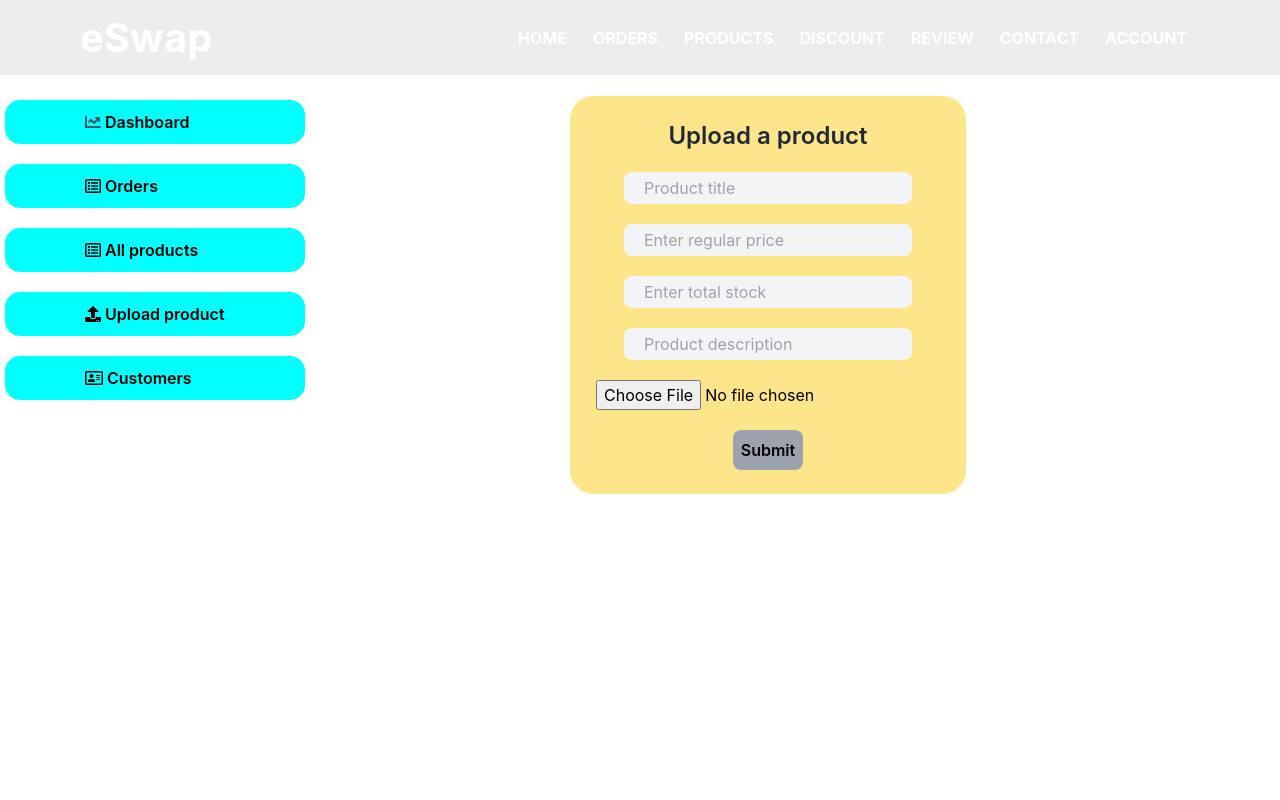
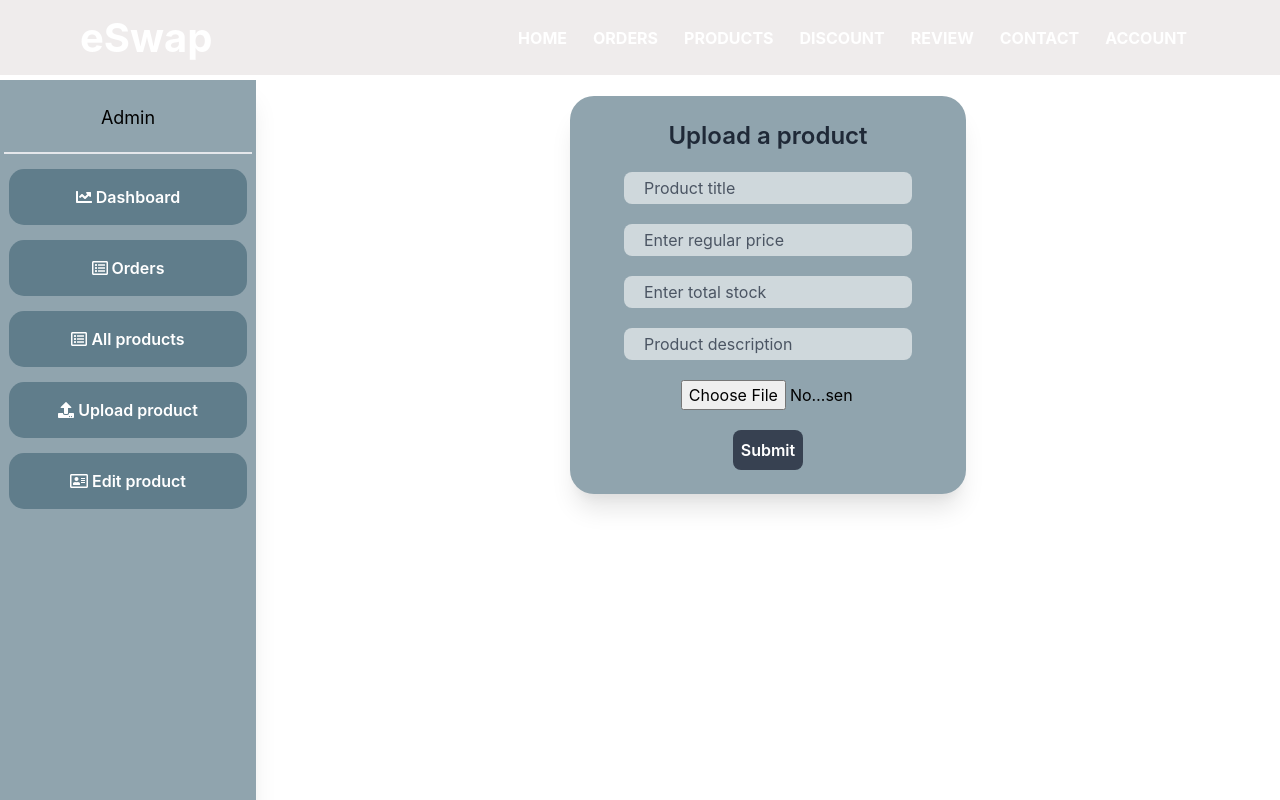
Before and after one commit to abidnuri/a2wist-commerce, a React (Create React App) app: page /dashboard/uploadproduct in a window 1280 px wide. Shown: the top 800 px of the page. Built offline with nearby package versions, Linux system fonts and the light colour scheme; no server answers.

Commit message:
dashboard update

```diff
--- a/src/Components/Dashboard/AdminDashboard/AdminDashboard.js
+++ b/src/Components/Dashboard/AdminDashboard/AdminDashboard.js
@@ -11,11 +11,11 @@ const AdminDashboard = () => {
             <Sidebar />
             <div className="p-4 lg:w-4/5 w-screen">
                 <Switch>
-                    {/* <Route exact path="/dashboard/" component={UploadProduct} /> */}
-                    <Route exact path="/dashboard/uploadproduct" component={UploadProduct} />
                     <Route exact path="/dashboard/" component={UploadProduct} />
-                    <Route exact path="/dashboard/orders" component={Orders} />
-                    <Route exact path="/dashboard/allproducts" component={AllProducts} />
+                    <Route path="/dashboard/uploadproduct" component={UploadProduct} />
+                    <Route path="/dashboard/orders" component={Orders} />
+                    <Route path="/dashboard/allproducts" component={AllProducts} />
+                    <Route path="/dashboard/allproducts" component={AllProducts} />
                 </Switch>
             </div>
         </div>
--- a/src/Components/Dashboard/AdminDashboard/UploadProduct.js
+++ b/src/Components/Dashboard/AdminDashboard/UploadProduct.js
@@ -6,17 +6,21 @@ const UploadProduct = () => {
         console.log(e.target.name);
         e.preventDefault();
     }
+    const customStyle ={
+        backgroundColor: '#cfd8dc'
+    }
     return (
-        <div className="m-auto bg-yellow-200 lg:w-2/5 p-6 rounded-3xl w-full">
+        <div className="m-auto bg-gray-100 lg:w-2/5 p-6 rounded-3xl w-full shadow-xl" style={{backgroundColor: '#90a4ae'}}>
             <h1 className="text-2xl font-semibold text-gray-800">Upload a product</h1>
                 <form onSubmit={handleSubmit} >
 
-                    <input type="text" name="title" className="px-5 bg-gray-100 rounded-lg h-8 block m-auto my-5 focus:outline-none" placeholder="Product title" />
-                    <input type="number" name="price" className="px-5 bg-gray-100 rounded-lg h-8 block m-auto my-5 focus:outline-none" placeholder="Enter regular price" />
-                    <input type="number" name="stock" className="px-5 bg-gray-100 rounded-lg h-8 block m-auto my-5 focus:outline-none" placeholder="Enter total stock" />
-                    <input type="text" name="description" className="px-5 bg-gray-100 rounded-lg h-8 block m-auto my-5 focus:outline-none" placeholder="Product description" />
-                    <input type="file" name="product_img" placeholder="upload product sample image" className="block m-auto my-5 focus:outline-none" />
-                    <button className="bg-gray-400 p-2 font-semibold rounded-lg hover:bg-green-500 hover:text-white transition duration-300 ease-in-out">Submit</button>
+                    <input type="text" name="title" className="px-5 rounded-lg h-8 block m-auto my-5 focus:outline-none placeholder-gray-600" style={customStyle} placeholder="Product title" />
+                    <input type="number" name="price" className="px-5 rounded-lg h-8 block m-auto my-5 focus:outline-none placeholder-gray-600" style={customStyle} placeholder="Enter regular price" />
+                    <input type="number" name="stock" className="px-5 rounded-lg h-8 block m-auto my-5 focus:outline-none placeholder-gray-600" style={customStyle} placeholder="Enter total stock" />
+                    <input type="text" name="description" className="px-5 rounded-lg h-8 block m-auto my-5 focus:outline-none placeholder-gray-600" style={customStyle} placeholder="Product description" />
+
+                    <input type="file" name="product_img" placeholder="upload product sample image" className="block m-auto my-5 focus:outline-none mx-auto w-1/2" />
+                    <button className="bg-gray-700 text-white p-2 font-semibold rounded-lg hover:bg-green-500 hover:text-white transition duration-300 ease-in-out">Submit</button>
 
                 </form>
         </div>
--- /dev/null
+++ b/src/Components/Dashboard/AdminLogin/AdminLogin.js
@@ -0,0 +1,11 @@
+import React from 'react';
+
+const AdminLogin = () => {
+    return (
+        <div>
+            From admin Login
+        </div>
+    );
+};
+
+export default AdminLogin;
--- a/src/Components/Dashboard/Sidebar/Sidebar.js
+++ b/src/Components/Dashboard/Sidebar/Sidebar.js
@@ -7,13 +7,14 @@ import './Sidebar.scss';
 
 const Sidebar = () => {
     return (
-        <div className="hidden lg:block w-1/5 h-screen text-left">
-            <ul className="dashboard-sidebar">
-                <Link to="/dashboard"><li><FontAwesomeIcon icon={faChartLine} className="text-gray-600" /> Dashboard</li></Link>
+        <div className="hidden relative bg-sidebar h-screen w-64 sm:block shadow-xl p-1 dashboard-sidebar">
+            <ul>
+                <p className="text-lg border-b-2 py-5">Admin</p>
+                <Link to="/dashboard"><li><FontAwesomeIcon icon={faChartLine} /> Dashboard</li></Link>
                 <Link to="/dashboard/orders"><li><FontAwesomeIcon icon={faListAlt} /> Orders</li></Link>
                 <Link to="/dashboard/allproducts"><li><FontAwesomeIcon icon={faListAlt} /> All products</li></Link>
                 <Link to="/dashboard/uploadproduct"><li><FontAwesomeIcon icon={faUpload} /> Upload product</li></Link>
-                <Link to="/dashboard/customers"><li><FontAwesomeIcon icon={faAddressCard} /> Customers</li></Link>
+                <Link to="/dashboard/editproduct"><li><FontAwesomeIcon icon={faAddressCard} /> Edit product</li></Link>
             </ul>
         </div>
     );
--- a/src/Components/Dashboard/Sidebar/Sidebar.scss
+++ b/src/Components/Dashboard/Sidebar/Sidebar.scss
@@ -1,10 +1,11 @@
 .dashboard-sidebar {
-  position: fixed;
+  background-color: #90a4ae;
   li {
-    background-color: aqua;
-    margin: 20px 5px;
-    padding: 10px 80px;
+    background-color: #607d8b;
+    margin: 15px 5px;
+    padding: 1rem;
     border-radius: 15px;
     font-weight: 600;
+    color: white;
   }
 }
--- a/src/Components/ProductCard/ProductCard.js
+++ b/src/Components/ProductCard/ProductCard.js
@@ -6,13 +6,14 @@ const ProductCard = ({product}) => {
     const handleProduct = (id) => {
         history.push('/product/' + id)
     }
+    console.log(product);
     return (
         <div onClick={()=> handleProduct(product.id)} className="lg:w-3/12 md:w-1/2 p-4 w-full text-gray-400 cursor-pointer relative h-auto">
             <div className="z-10 absolute top-8 right-8 text-black bg-white p-1 rounded-full hover:bg-red-600 transition duration-300 ease-in-out">fav</div>
                 <img alt="ecommerce" className="object-cover object-center w-full block relative rounded overflow-hidden h-auto" src={product.image} />
             <div className="mt-4 text-center">
-                <h2 className="text-gray-900 title-font text-lg font-medium">{product.titile}</h2>
-                    <p className="text-sm font-semibold">Price: ${product.price}</p>
+                <h2 className="text-gray-900 title-font text-lg font-medium">{product.title}</h2>
+                    <p className="text-sm font-semibold">Price: ${product.price || product.regularPrice}</p>
             </div>
         </div>
     );
--- a/src/Components/ShopPage/ShopPage.js
+++ b/src/Components/ShopPage/ShopPage.js
@@ -1,9 +1,14 @@
-import React from 'react';
+import React, { useEffect, useState } from 'react';
 import Products from '../../fackData/fackData.json';
 import ProductCard from '../ProductCard/ProductCard';
 
 const ShopPage = () => {
-
+    const [products, setProducts] = useState()
+    useEffect(() => {
+        fetch('https://eswap-ecommerce.herokuapp.com/product/allProducts')
+        .then(res => res.json())
+        .then(data => setProducts(data.data))
+    }, [])
     return (
         <section className="body-font">
             <h1 className="m-10 text-4xl text-center font-bold">All products</h1>
@@ -11,6 +16,9 @@ const ShopPage = () => {
                 <div className="flex flex-wrap">
                     {
                         Products.map(product => <ProductCard product={product} key={product.key} />)
+                    }
+                    {
+                        products &&  products.map(product => <ProductCard product={product} key={product.key} />)
                     }
                 </div>
                 <button className="m-3 p-3 inline-block bg-gray-600 rounded-md text-white">VIEW ALL</button>
```
